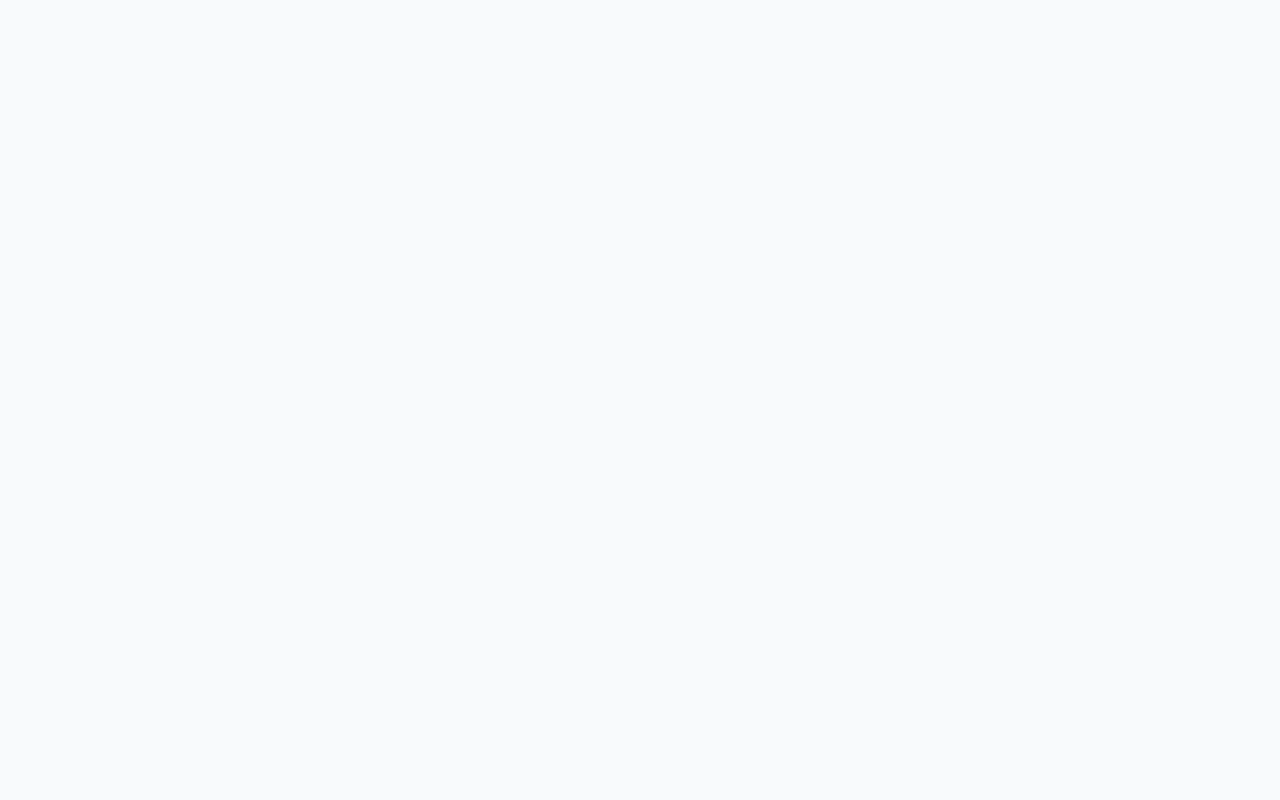
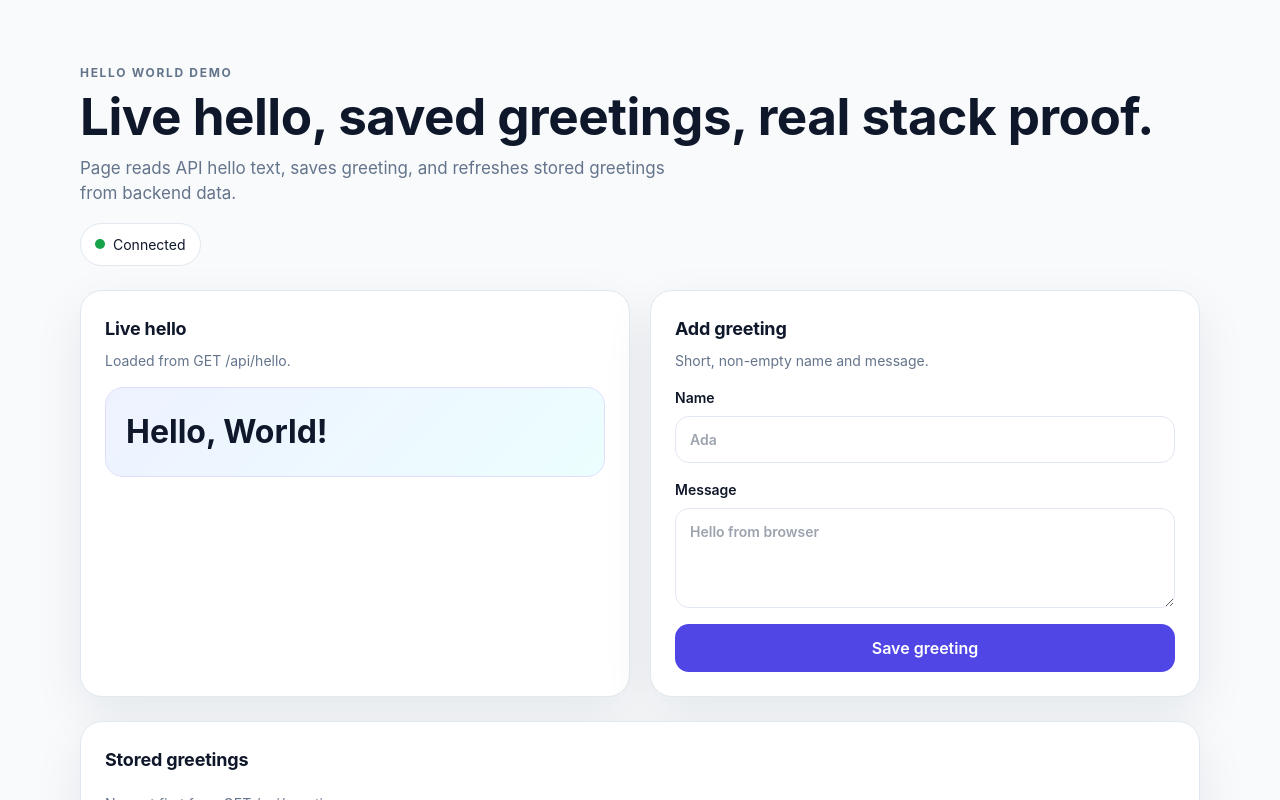
Before and after one commit to ThanhNV121097/project-f5d06cd0, a Next.js app in the folder code/frontend/: page / in a window 1280 px wide. Shown: the top 800 px of the page. Built offline with nearby package versions, Linux system fonts and the light colour scheme.

Commit message:
Mount Hello page component

```diff
--- a/code/frontend/app/page.tsx
+++ b/code/frontend/app/page.tsx
@@ -1,7 +1,9 @@
+import HelloPage from "../components/HelloPage";
+
 export default function Home() {
   return (
     <main className="app-shell">
-      {/* Story components mount here. */}
+      <HelloPage />
     </main>
   );
 }
```
